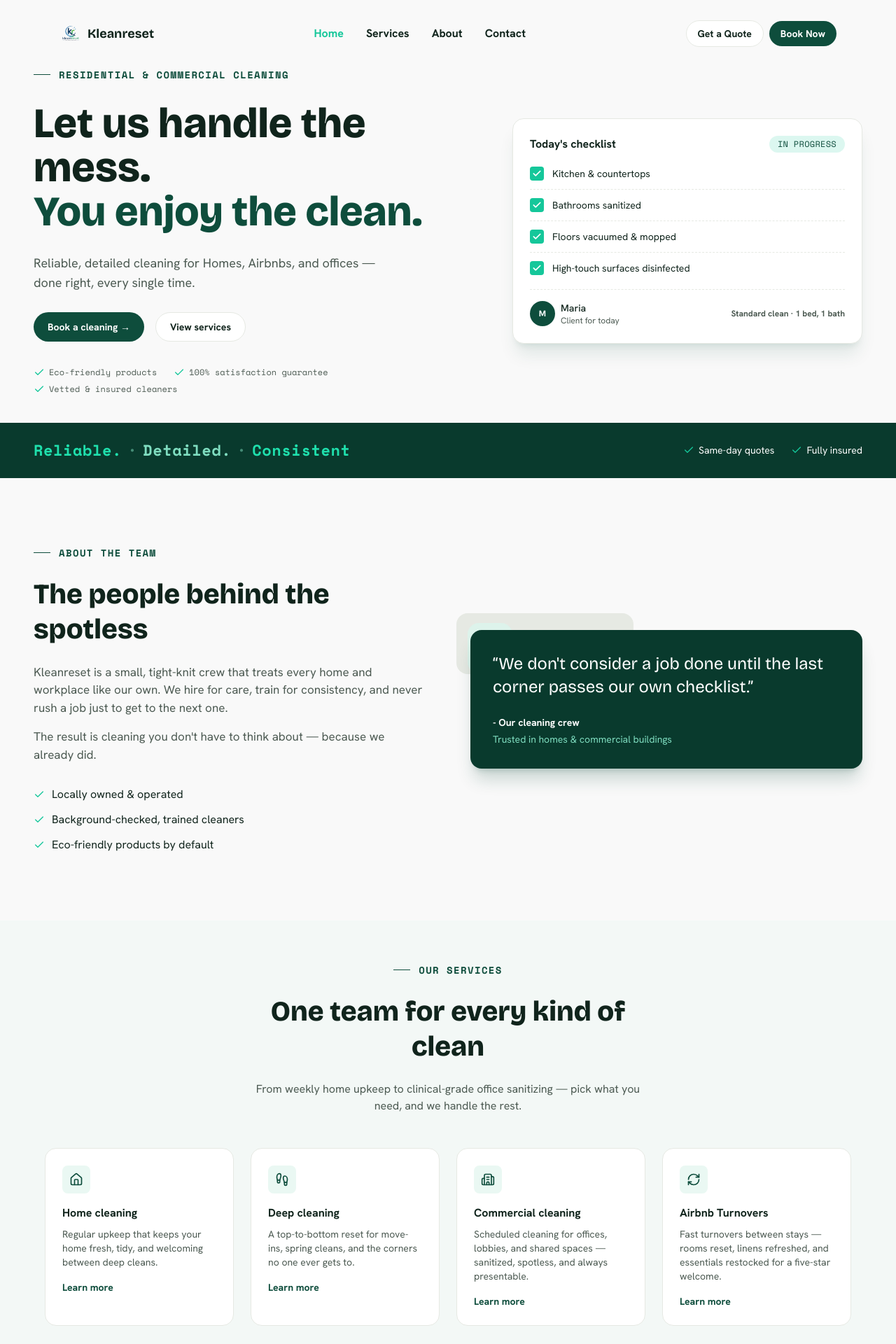
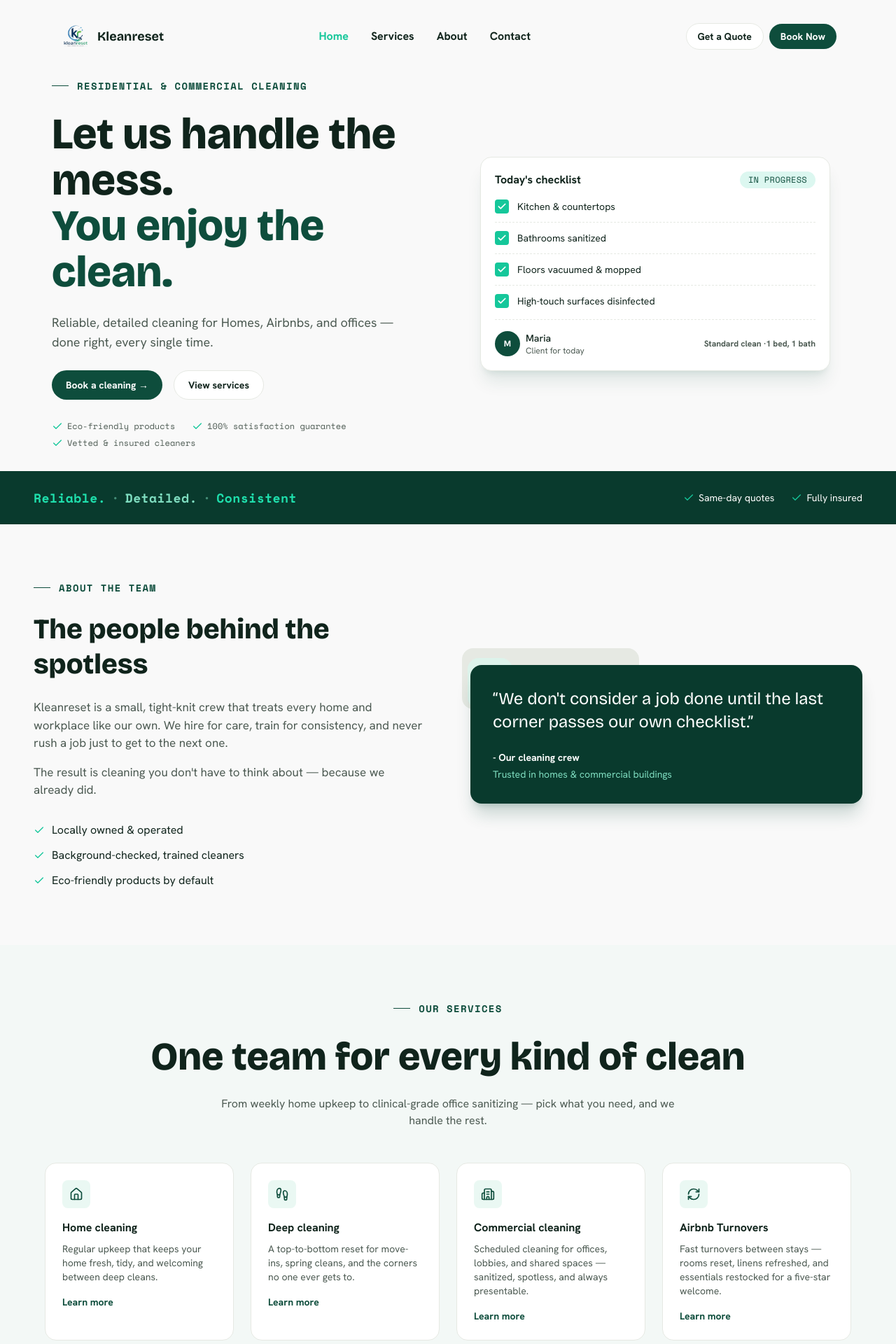
Before and after one commit to Kxrvvy/kleanreset, a Next.js app in the folder kleanreset/: page / in a window 1280 px wide. Shown: the top 1920 px of the page at 70% size. Built offline with nearby package versions, Linux system fonts and the light colour scheme.

Commit message:
update: responsive design of the HomePage is done

```diff
--- a/kleanreset/components/home/hero.tsx
+++ b/kleanreset/components/home/hero.tsx
@@ -21,27 +21,24 @@ const FOOTER_TRUST = ["Same-day quotes", "Fully insured"];
 export function Hero() {
     return (
         <section>
-            <div className="bg-paper mx-auto grid max-w-[1280px] items-center gap-10 px-4 pt-24 pb-10 sm:px-6 md:min-h-[600px] md:grid-cols-[minmax(0,1fr)_minmax(320px,500px)] md:gap-10 md:px-8 lg:gap-16 lg:px-10 xl:gap-20 xl:px-12">
+            <div className="bg-paper mx-auto grid max-w-[1228px] items-center gap-8 px-4 pt-28 pb-8 sm:px-6 md:px-8 md:pt-28 md:pb-8 lg:min-h-[540px] lg:grid-cols-[minmax(0,1fr)_minmax(300px,540px)] lg:gap-16 lg:px-8 xl:gap-16 xl:px-12">
                 {/* Left column */}
-                <div className="space-y-6 md:space-y-7">
+                <div className="space-y-5 md:space-y-6 lg:space-y-6.5">
                     <Eyebrow>RESIDENTIAL & COMMERCIAL CLEANING</Eyebrow>
 
-                    {/* Headline: smaller on phone, scales up. Desktop = text-6xl unchanged. */}
-                    <h1 className="font-display text-4xl font-extrabold leading-[1.08] sm:text-5xl md:text-5xl lg:text-6xl lg:leading-[1.05]">
-                        <span className="text-ink">
+                    <h1 className="font-display text-[clamp(2.8rem,5.4vw,3.9rem)] font-extrabold leading-[1.06] text-ink lg:leading-[1.05]">
+                        <span className="block">
                             Let us handle the
-                            <br />
+                            <br className="hidden sm:block" />
                             mess.
                         </span>
-                        <br />
-                        <span className="text-pine">You enjoy the clean.</span>
+                        <span className="block text-pine">You enjoy the clean.</span>
                     </h1>
 
-                    <p className="max-w-lg text-base text-ink-soft sm:text-lg">
+                    <p className="max-w-xl text-base text-ink-soft sm:text-lg">
                         Reliable, detailed cleaning for Homes, Airbnbs, and offices — done right, every single time.
                     </p>
 
-                    {/* Buttons: full-width on the smallest screens, inline once there's room */}
                     <div className="flex flex-col gap-3 sm:flex-row sm:flex-wrap sm:gap-4">
                         <Button href="/booking">Book a cleaning →</Button>
                         <Button href="/services" variant="outline">
@@ -49,7 +46,7 @@ export function Hero() {
                         </Button>
                     </div>
 
-                    <ul className="flex flex-wrap gap-x-6 gap-y-2 pt-2">
+                    <ul className="flex flex-wrap gap-x-6 gap-y-2 pt-1">
                         {TRUST.map((item) => (
                             <li
                                 key={item}
@@ -62,11 +59,11 @@ export function Hero() {
                     </ul>
                 </div>
 
-                {/* Right column: card. w-full fluid on mobile, capped by max-w. */}
+                {/* Right column: card. */}
                 <div className="relative">
-                    <div className="mx-auto w-full max-w-[500px] rounded-card border border-line bg-card p-5 shadow-xl shadow-pine/10 sm:p-6">
+                    <div className="mx-auto w-full max-w-[500px] rounded-card border border-line bg-card p-5 shadow-xl shadow-pine/10 sm:p-6 md:max-w-[420px] lg:max-w-[500px] lg:p-5">
                         {/* Card Header */}
-                        <div className="mb-5 flex items-center justify-between">
+                        <div className="mb-4 flex items-center justify-between">
                             <h3 className="text-base font-semibold text-ink">
                                 Today&apos;s checklist
                             </h3>
@@ -91,7 +88,7 @@ export function Hero() {
                         </ul>
 
                         {/* Card Footer */}
-                        <div className="mt-5 flex items-center justify-between border-t border-dashed border-line pt-4">
+                        <div className="mt-4 flex items-center justify-between border-t border-dashed border-line pt-4">
                             <div className="flex items-center gap-2">
                                 <span className="flex h-9 w-9 shrink-0 items-center justify-center rounded-full bg-pine text-xs font-bold text-card">
                                     M
@@ -101,7 +98,11 @@ export function Hero() {
                                     <p className="text-ink-soft">Client for today</p>
                                 </div>
                             </div>
-                            <p className="text-[12px] font-semibold text-ink-soft">Standard clean · 1 bed, 1 bath</p>
+                            <p className="max-w-[120px] text-[12px] font-semibold text-ink-soft sm:max-w-none">
+                                Standard clean ·
+                                <br className="sm:hidden" />
+                                1 bed, 1 bath
+                            </p>
                         </div>
                     </div>
                 </div>
@@ -110,7 +111,7 @@ export function Hero() {
             {/* Hero Footer strip */}
             <div className="bg-pine-deep">
                 <div className="mx-auto flex max-w-[1280px] flex-wrap items-center justify-between gap-3 px-4 py-5 sm:px-6 md:px-8 lg:px-10 xl:px-12 md:py-6">
-                    <p className="flex flex-wrap items-center gap-2 font-mono text-lg font-bold tracking-wide sm:text-xl md:text-[22px]">
+                    <p className="flex w-full flex-wrap items-center justify-center gap-2 font-mono text-[0.8rem] font-bold tracking-wide min-[375px]:text-[0.96rem] min-[425px]:text-[1.15rem] md:w-auto md:justify-start md:text-lg">
                         {FOOTER_TAGLINE.map((word, i) => (
                             <span key={word} className="flex items-center gap-2">
                                 {i > 0 && <span className="text-celadon/50">·</span>}
@@ -121,11 +122,11 @@ export function Hero() {
                         ))}
                     </p>
 
-                    <ul className="flex flex-wrap gap-x-6 gap-y-1">
+                    <ul className="flex w-full flex-wrap items-center justify-center gap-x-6 gap-y-1 md:w-auto">
                         {FOOTER_TRUST.map((item) => (
                             <li
                                 key={item}
-                                className="flex items-center gap-1.5 text-sm text-white"
+                                className="flex items-center gap-1.5 text-[0.70rem] text-white min-[375px]:text-[0.76rem] min-[425px]:text-[1rem] md:text-sm"
                             >
                                 <Check className="h-4 w-4 shrink-0 text-mint" />
                                 {item}
--- a/kleanreset/components/home/homeIntro.tsx
+++ b/kleanreset/components/home/homeIntro.tsx
@@ -10,7 +10,7 @@ const TRUST = [
 export function HomeIntro() {
     return <section>
         {/* base: single column, fluid padding. md+: original Figma layout. */}
-        <div className="bg-paper mx-auto grid max-w-[1280px] items-center gap-10 px-4 py-16 sm:px-6 md:grid-cols-[minmax(0,560px)_minmax(0,1fr)] md:gap-10 md:px-8 md:py-24 lg:gap-14 lg:px-10 xl:gap-16 xl:px-12">
+        <div className="bg-paper mx-auto grid max-w-[1280px] items-center gap-8 px-4 py-16 sm:px-6 md:px-8 md:py-20 lg:grid-cols-[minmax(0,560px)_minmax(0,1fr)] lg:gap-12 lg:px-10 xl:gap-16 xl:px-12">
             {/* Left Column */}
             <div className="space-y-6">
                 <Eyebrow>ABOUT THE TEAM</Eyebrow>
@@ -43,7 +43,7 @@ export function HomeIntro() {
 
             {/* Right Column */}
             <div className="relative">
-                <div aria-hidden className="absolute -top-6 -left-5 h-21.75 w-63.25 rounded-card bg-line" />
+                <div aria-hidden className="absolute -top-6 -left-3 h-21.75 w-63.25 rounded-card bg-line" />
                 <div aria-hidden className="absolute -top-2.5 -left-1 h-18 w-16 rounded-card bg-sea-mist" />
 
                 <div className="relative rounded-card bg-pine-deep p-6 shadow-xl shadow-pine/20 sm:p-8">
--- a/kleanreset/components/home/how.tsx
+++ b/kleanreset/components/home/how.tsx
@@ -35,7 +35,7 @@ export function How() {
                     Book in two minutes, relax in one
                 </h2>
 
-                <div className="mt-12 grid gap-8 sm:grid-cols-2 lg:grid-cols-4">
+                <div className="mt-12 grid gap-8 sm:grid-cols-2 md:grid-cols-2 lg:grid-cols-4">
                     {STEPS.map((step) => (
                         <div key={step.number} className="space-y-3">
                             <span className="font-mono text-sm font-bold text-ink">{step.number}</span>
--- a/kleanreset/components/home/services.tsx
+++ b/kleanreset/components/home/services.tsx
@@ -32,32 +32,20 @@ const SERVICES = [
 export function Services() {
     return (
         <section>
-            <div className="flex flex-col items-center justify-center gap-6 bg-sea-mist/20 px-4 py-16 sm:px-6 md:px-8 md:py-15 lg:px-10 xl:px-12">
+            <div className="flex flex-col items-center justify-center gap-6 bg-sea-mist/20 px-4 py-16 sm:px-6 md:px-8 md:py-20 lg:px-10 xl:px-12">
                 <Eyebrow>OUR SERVICES</Eyebrow>
 
-                <div className="space-y-6">
-                    <h1 className="font-display text-4xl font-extrabold leading-tight text-ink text-center md:text-[40px]">
-                        <span>
-                            One team for every kind of
-                        </span>
-                        <br />
-                        <span>
-                            clean
-                        </span>
+                <div className="space-y-5">
+                    <h1 className="font-display text-[clamp(2.5rem,6vw,3.5rem)] font-extrabold leading-tight text-ink text-center">
+                        One team for every kind of clean
                     </h1>
 
-                    <p className="text-center text-ink-soft">
-                        <span>
-                            From weekly home upkeep to clinical-grade office sanitizing — pick what you
-                        </span>
-                        <br />
-                        <span>
-                            need, and we handle the rest.
-                        </span>
+                    <p className="mx-auto max-w-2xl text-center text-ink-soft">
+                        From weekly home upkeep to clinical-grade office sanitizing — pick what you need, and we handle the rest.
                     </p>
                 </div>
 
-                <div className="grid w-full max-w-6xl justify-items-center gap-6 pt-6 sm:grid-cols-2 xl:grid-cols-4">
+                <div className="grid w-full max-w-6xl justify-items-center gap-6 pt-6 sm:grid-cols-2 md:grid-cols-2 xl:grid-cols-4">
                     {SERVICES.map(({ icon: Icon, title, description }) => (
                         <div
                             key={title}
--- a/kleanreset/components/home/why.tsx
+++ b/kleanreset/components/home/why.tsx
@@ -38,11 +38,11 @@ export function Why() {
                     The little things are the whole job. Here&apos;s what you can count on every time we show up.
                 </p>
 
-                <div className="grid w-full max-w-6xl gap-6 pt-6 lg:grid-cols-3">
+                <div className="grid w-full max-w-6xl gap-3 pt-6 md:grid-cols-3 md:justify-items-center lg:grid-cols-3">
                     {WHY.map(({ icon: Icon, title, description }) => (
                         <div
                             key={title}
-                            className="flex flex-col gap-4 rounded-card bg-pine-deep p-6"
+                            className="flex flex-col gap-4 rounded-card bg-pine-deep p-6 md:max-w-100"
                         >
                             <span className="flex h-10 w-10 items-center justify-center rounded-lg bg-mint text-pine-deep">
                                 <Icon className="h-5 w-5" />
--- a/kleanreset/components/layout/Nav.tsx
+++ b/kleanreset/components/layout/Nav.tsx
@@ -42,8 +42,8 @@ export function Nav () {
                     <Image
                         src="/kleanreset.png"
                         alt="Kleanreset"
-                        width={32}
-                        height={32}
+                        width={46}
+                        height={46}
                     />
                     <span className="font-display text-lg font-bold">Kleanreset</span>
                 </Link>
--- a/kleanreset/components/layout/footer.tsx
+++ b/kleanreset/components/layout/footer.tsx
@@ -99,7 +99,7 @@ export function Footer() {
               href="/booking"
               className="inline-flex items-center justify-center rounded-pill
                          bg-mint px-6 py-2.5 text-sm font-semibold text-pine-deep
-                         transition-colors hover:bg-mint-bright"
+                         transition-colors hover:bg-mint-bright md:px-4 md:py-2 md:text-[0.8rem] md:whitespace-nowrap"
             >
               Book Now
             </Link>
--- a/kleanreset/components/ui/TalkToUs.tsx
+++ b/kleanreset/components/ui/TalkToUs.tsx
@@ -23,7 +23,8 @@ export function TalkToUs() {
         </p>
       </div>
 
-      <div className="flex flex-col items-center gap-3 sm:flex-row">
+      <div className="flex flex-col items-center justify-center gap-6 md:items-start lg:grid lg:grid-cols-[1fr_auto] lg:items-center lg:gap-8 lg:text-[17px] min-[1230px]:flex-row min-[1230px]:items-center min-[1230px]:justify-center xl:flex-row xl:items-center">
+        <div className="flex flex-col items-center justify-center gap-4 pt-1.5 md:items-start lg:items-start lg:justify-center min-[1230px]:flex-row min-[1230px]:items-center min-[1230px]:justify-center">
           <a
             href={`tel:+1${CONTACT.phone.replace(/\s/g, "")}`}
             className="flex items-center gap-2 font-semibold text-ink hover:text-pine"
@@ -38,9 +39,11 @@ export function TalkToUs() {
             <Mail className="h-4 w-4 text-mint" />
             {CONTACT.email}
           </a>
+        </div>
+
         <Link
           href="/contact"
-          className="rounded-pill bg-pine px-5 py-2.5 text-sm font-semibold text-white transition-colors hover:bg-pine-deep"
+          className="mx-auto rounded-pill bg-pine px-5 py-2.5 text-sm font-semibold text-white transition-colors hover:bg-pine-deep md:mx-12 lg:mx-0 xl:ml-4"
         >
           Contact us
         </Link>
```
Lines whose indentation alone changed are shown as unchanged.
